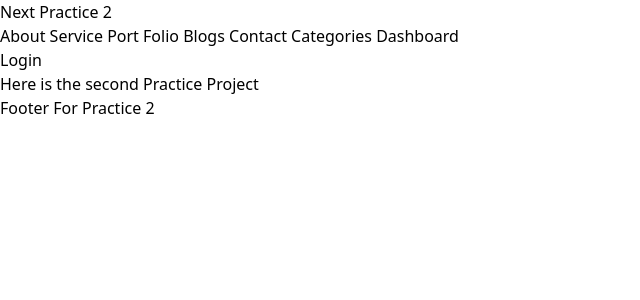
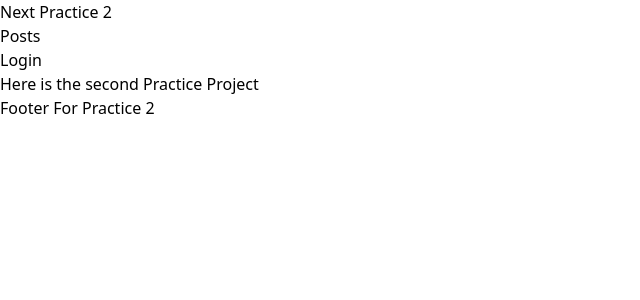
Before and after one commit to JannatulAfrozFaria/next-js-practice-2, a Next.js app: page / in a window 1280 px wide. Shown: the top 300 px of the page, without its empty margins (0-640 px from the left). Built offline with nearby package versions, Linux system fonts and the light colour scheme.

Commit message:
menu option modified

```diff
--- a/src/components/NavBar.jsx
+++ b/src/components/NavBar.jsx
@@ -8,32 +8,8 @@ const NavBar = () => {
     const router = useRouter();
     const links = [
         {
-            title: "About",
-            path: '/about'
-        },
-        {
-            title: "Service",
-            path: '/service'
-        },
-        {
-            title: "Port Folio",
-            path: '/portfolio'
-        },
-        {
-            title: "Blogs",
-            path: '/blogs'
-        },
-        {
-            title: "Contact",
-            path: '/contact'
-        },
-        {
-            title: "Categories",
-            path: '/categories'
-        },
-        {
-            title: "Dashboard",
-            path: '/dashboard'
+            title: "Posts",
+            path: '/posts'
         },
     ]
     const dashboardLinks = [
```
